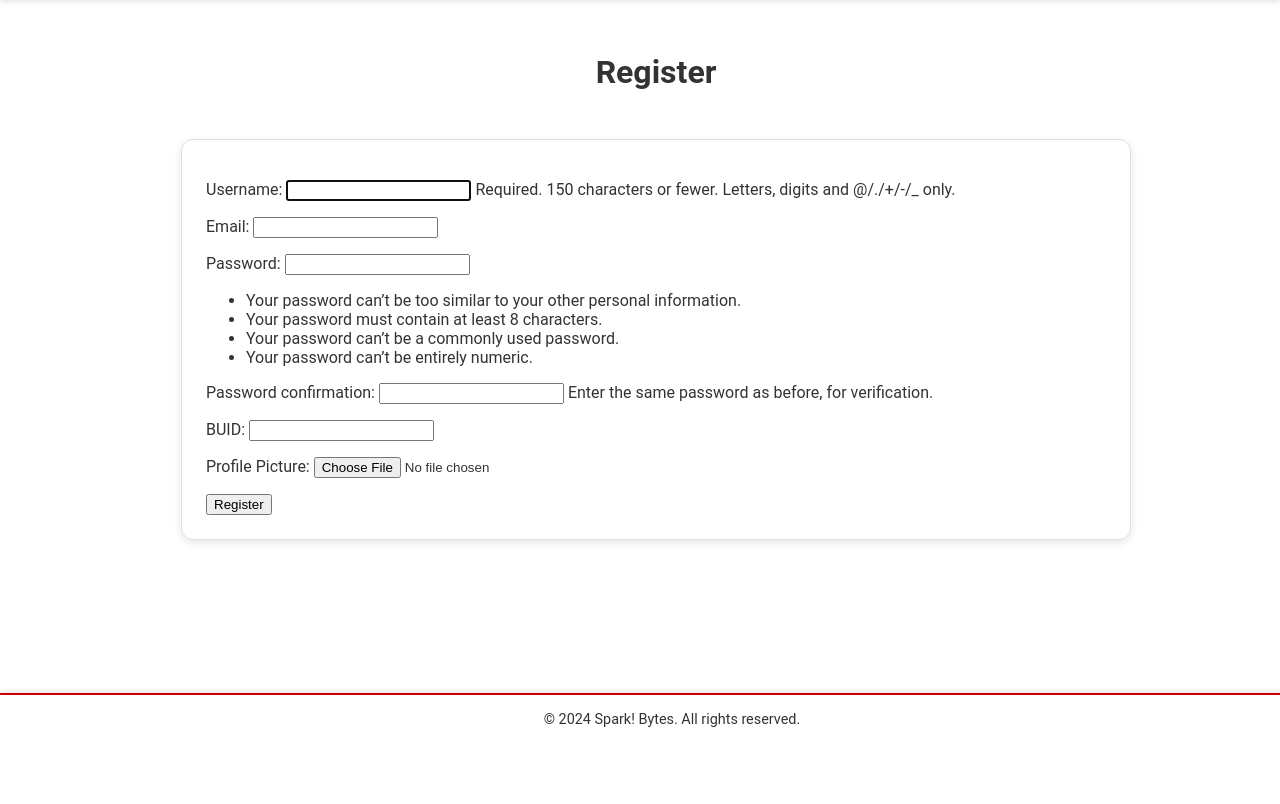
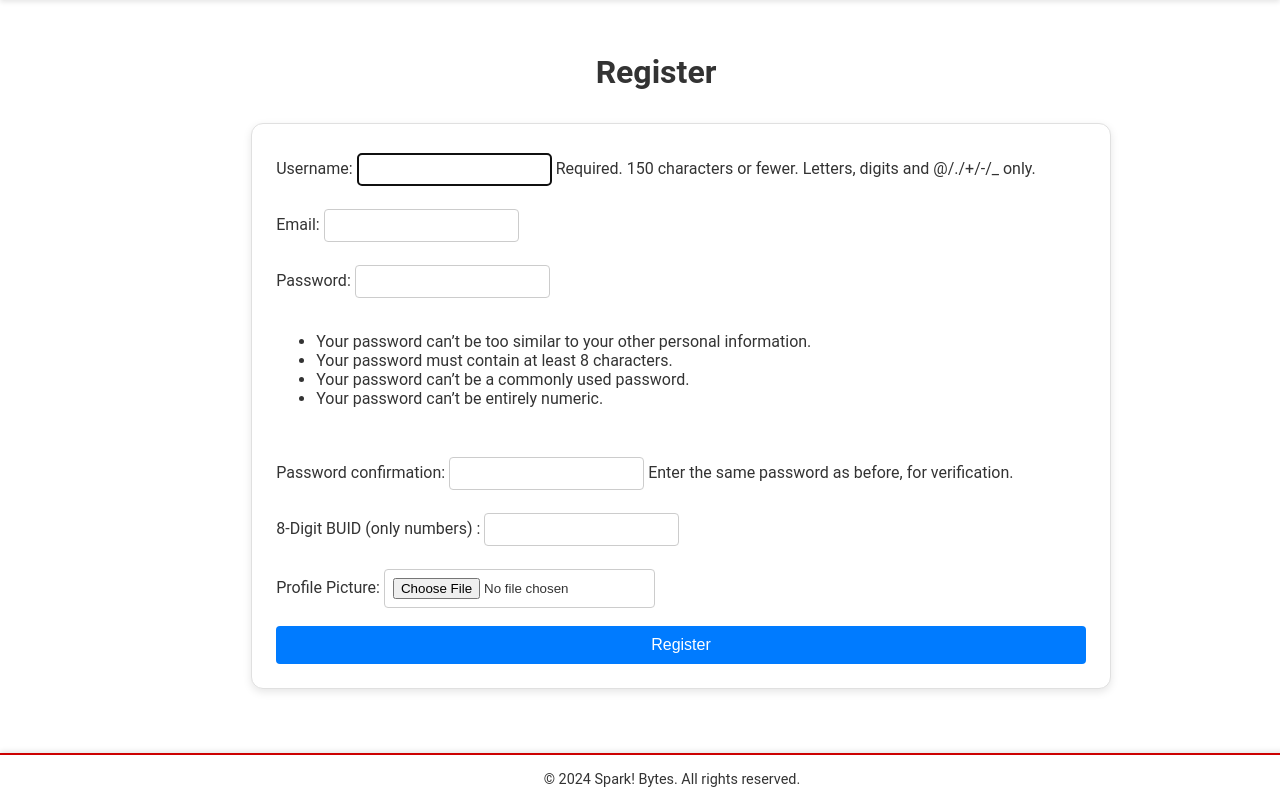
Before and after one commit to triticumWheat/Spark-Bytes, a Django app: page /register/ in a window 1280 px wide; the page is wider, and only the part inside the window is pictured. Shown: the part 56-860 px from the top of that part. Before the commit the page ends 783 px from the top of that part, so only its background shows below. Run offline with Django 3.2, Linux system fonts and the light colour scheme; some libraries are stand-ins or nearby versions.

Commit message:
working 11:40

```diff
--- a/spark_bytes/settings.py
+++ b/spark_bytes/settings.py
@@ -157,11 +157,14 @@ EMAIL_USE_TLS = True
 EMAIL_HOST_USER = env('EMAIL_HOST_USER')  # Gmail username from environment variables
 EMAIL_HOST_PASSWORD = env('EMAIL_HOST_PASSWORD')  # Gmail app password from environment variables
 DEFAULT_FROM_EMAIL = env('EMAIL_HOST_USER')  # Default sender email
+import os
+BASE_DIR = os.path.dirname(os.path.dirname(os.path.abspath(__file__)))
+
 
 TEMPLATES = [
     {
         'BACKEND': 'django.template.backends.django.DjangoTemplates',
-        'DIRS': [BASE_DIR / 'templates'],  # Ensure this points to your templates directory
+        'DIRS': [os.path.join(BASE_DIR, 'templates')],  # Ensure this points to your templates directory
         'APP_DIRS': True,
         'OPTIONS': {
             'context_processors': [
--- a/spark_bytes/urls.py
+++ b/spark_bytes/urls.py
@@ -20,7 +20,7 @@ from spark_bytes import settings
 from spark_bytes_app.views import (
     EventDetailView, ProfileDetailView, EventListView, ProfileListView,
     CustomLoginView, CustomLogoutView, RegisterView, CreateEventView,
-    ReserveSpotView, DeleteEventView, EventMapView, auth0_callback
+    ReserveSpotView, DeleteEventView, EventMapView, auth0_callback, registration_success
 )
 
   # Adjust imports as needed
@@ -38,7 +38,10 @@ urlpatterns = [
 
     # In your Django urls.py
     path('events/<int:pk>/', views.EventDetailView.as_view(), name='event_detail'),
+    # Ensure this view exists
 
+
+    path('registration_success/', registration_success, name='registration_success'),
 
 
 
--- a/spark_bytes_app/forms.py
+++ b/spark_bytes_app/forms.py
@@ -12,7 +12,7 @@ from .models import User
 
 class CustomUserCreationForm(UserCreationForm):
     email = forms.EmailField(required=True, widget=forms.EmailInput(attrs={'class': 'form-control'}))
-    buid = forms.CharField(label="BUID", max_length=8, widget=forms.TextInput(attrs={'class': 'form-control'}))
+    buid = forms.CharField(label="8-Digit BUID (only numbers) ", max_length=8, widget=forms.TextInput(attrs={'class': 'form-control'}))
     img = forms.ImageField(label="Profile Picture", required=True)
 
     class Meta:
--- a/spark_bytes_app/views.py
+++ b/spark_bytes_app/views.py
@@ -187,7 +187,7 @@ class RegisterView(FormView):
         login(self.request, user)
 
         # Redirect to the 'all_events' page after successful registration
-        return redirect('all_events')
+        return redirect('login')
 
     def form_invalid(self, form):
         # This method will be triggered if the form is invalid
@@ -370,3 +370,11 @@ class EventMapView(TemplateView):
 
         context['events_json'] = json.dumps(events_data)  # Serialize the events data to JSON
         return context
+
+from django.shortcuts import render
+
+from django.shortcuts import render
+
+def registration_success(request):
+    # Correct the path to match the location within the spark_bytes directory
+    return render(request, 'spark_bytes/registration_success.html')
--- a/templates/base.html
+++ b/templates/base.html
@@ -29,7 +29,7 @@
                     {% else %}
                         <!-- Ensure this URL redirects through Auth0 if that's your setup -->
                         <li><a href="#" id="login">Login</a></li>
-                        <li><a href="{% url 'register' %}">Register</a></li>
+                        <!-- <li><a href="{% url 'register' %}">Register</a></li> -->
                     {% endif %}
                 {% endif %}
             </ul>
--- a/templates/spark_bytes/all_events.html
+++ b/templates/spark_bytes/all_events.html
@@ -55,7 +55,11 @@
                 <strong>Created by:</strong>
                 <a href="{% url 'profile_detail' event.created_by.id %}">{{ event.created_by.user.username }}</a>
             </p>
-            <p><a href="{% url 'event_detail' event.id %}">View Event</a></p>
+            <p>
+                <a href="{% url 'event_detail' event.id %}" style="display: inline-block; background-color: #007bff; color: white; padding: 8px 12px; text-align: center; border-radius: 5px; text-decoration: none;">
+                    View Event
+                </a>
+            </p>
         </li>
         {% empty %}
         <p>No events match your search criteria.</p>
--- a/templates/spark_bytes/register.html
+++ b/templates/spark_bytes/register.html
@@ -1,9 +1,10 @@
 {% extends "base.html" %}
 
 {% block content %}
+<div class="registration-container">
     <h1>Register</h1>
     <section>
-    <form method="post" enctype="multipart/form-data">
+        <form method="post" enctype="multipart/form-data" class="registration-form">
             {% csrf_token %}
             {{ form.as_p }}
 
@@ -23,5 +24,78 @@
             <button type="submit" class="btn btn-primary">Register</button>
         </form>
     </section>
+</div>
 
+<style>
+    /* .registration-container {
+        max-width: 400px;
+        margin: auto;
+        padding: 20px;
+        background: #f8f9fa;
+        border: 1px solid #ddd;
+        border-radius: 8px;
+        box-shadow: 0 4px 6px rgba(0,0,0,0.1);
+    } */
+
+    .registration-container h1 {
+        color: #333;
+        text-align: center;
+        margin-bottom: 20px;
+    }
+
+    .registration-form {
+        display: flex;
+        flex-direction: column;
+        gap: 10px;
+    }
+
+    .registration-form input, .registration-form textarea, .registration-form select {
+        padding: 8px;
+        border: 1px solid #ccc;
+        border-radius: 4px;
+        margin-top: 5px; /* Spacing between label and input */
+    }
+
+    .registration-form p {
+        margin-top: 0;
+        margin-bottom: 8px;
+    }
+
+    .registration-form label {
+        margin-bottom: 2px;
+    }
+
+    .form-errors {
+        color: #d9534f;
+        background-color: #f2dede;
+        border-color: #ebccd1;
+        padding: 10px;
+        border-radius: 4px;
+        margin-bottom: 20px;
+    }
+
+    .form-errors ul {
+        padding: 0;
+        margin: 0;
+        list-style-type: none;
+    }
+
+    .form-errors li {
+        padding: 2px 0;
+    }
+
+    .btn-primary {
+        background-color: #007BFF;
+        color: white;
+        padding: 10px 15px;
+        border: none;
+        border-radius: 4px;
+        cursor: pointer;
+        font-size: 16px;
+    }
+
+    .btn-primary:hover {
+        background-color: #0056b3;
+    }
+</style>
 {% endblock %}
```
Also changed, not shown: templates/spark_bytes/event_map.html (+14 -5 lines), templates/spark_bytes/login.html (+21 -8 lines), templates/spark_bytes/registration_success.html (added, +15 -0 lines), db.sqlite3, media/profile_pics/Home_mHRo4J2.png (added), media/profile_pics/News2_U0bhiUC.png (added), media/profile_pics/News3.png (added), media/profile_pics/photoOne.png (added), media/profile_pics/photoOne_0gzNIXu.png (added), media/profile_pics/photoOne_Rp7ZxUC.png (added). Lines whose indentation alone changed are shown as unchanged.
